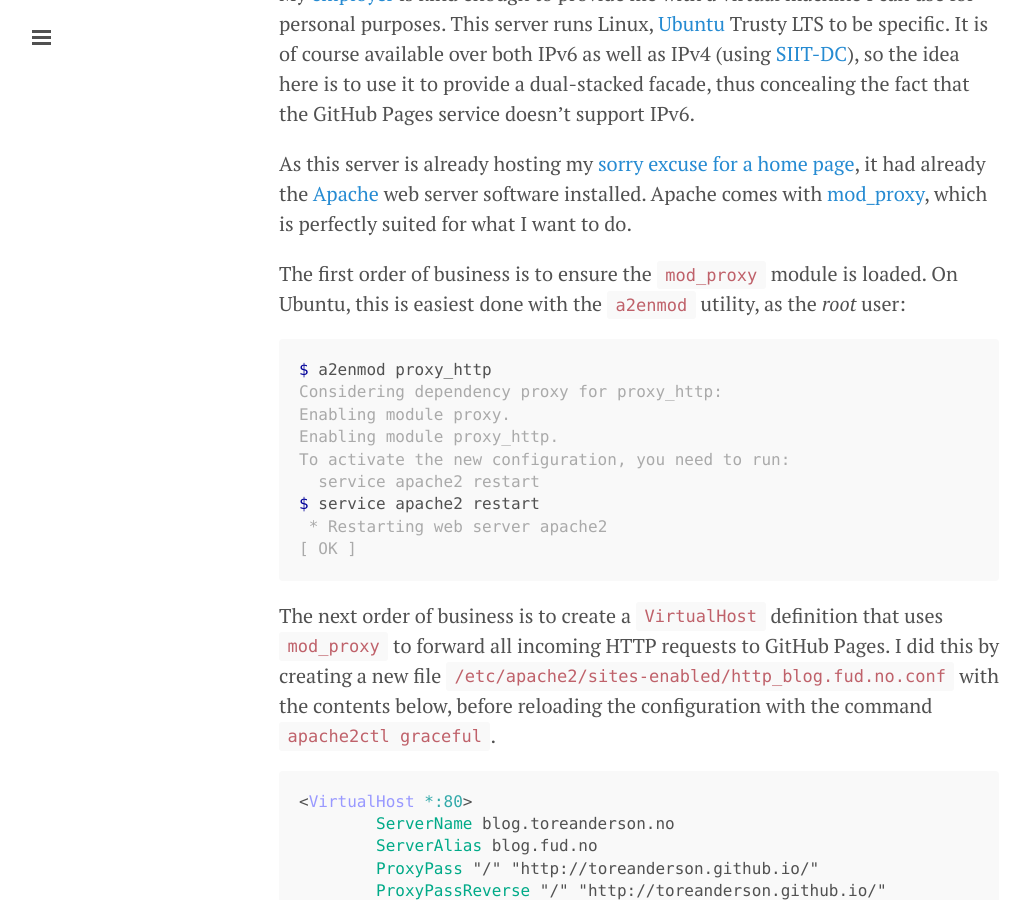
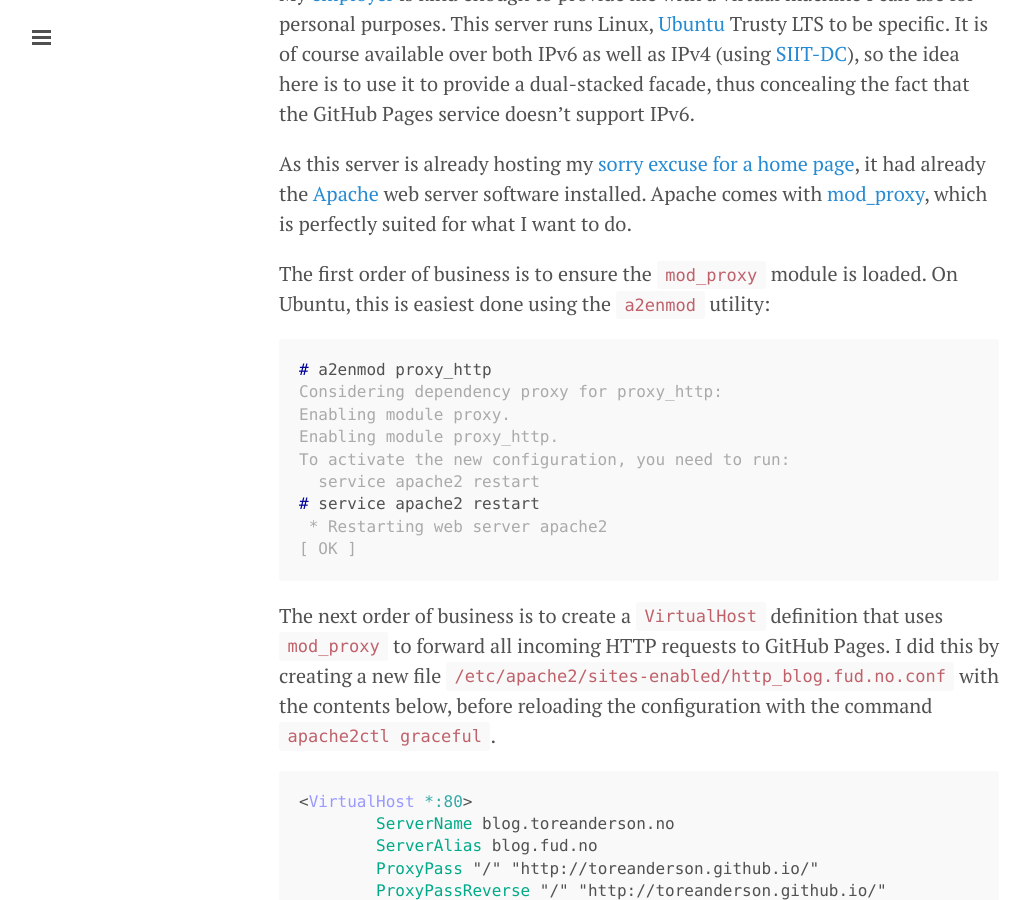
Before and after one commit to toreanderson/toreanderson.github.io, a Jekyll site: the page built from _posts/2015-09-07-working-around-github-pages-and-astlys-missing-ipv6-support-using-apache-mod_proxy.markdown, in a window 1280 px wide and 900 px high, scrolled down 1044 px. Shown: the whole window, without its empty margins (1-1030 px from the left). Built offline with Jekyll 4.4.1, drawn with Linux system fonts in a browser that asks for light colours; Markdown is read by kramdown in place of the engine named in the settings.

Commit message:
wonder if console highlight shows correct syntax for root PS1

`````diff
--- a/_posts/2015-09-07-working-around-github-pages-and-astlys-missing-ipv6-support-using-apache-mod_proxy.markdown
+++ b/_posts/2015-09-07-working-around-github-pages-and-astlys-missing-ipv6-support-using-apache-mod_proxy.markdown
@@ -46,17 +46,17 @@ with [mod_proxy](https://httpd.apache.org/docs/current/mod/mod_proxy.html),
 which is perfectly suited for what I want to do.
 
 The first order of business is to ensure the `mod_proxy` module is loaded. On
-Ubuntu, this is easiest done with the `a2enmod` utility, as the *root* user:
+Ubuntu, this is easiest done using the `a2enmod` utility:
 
 ````console
-$ a2enmod proxy_http
+# a2enmod proxy_http
 Considering dependency proxy for proxy_http:
 Enabling module proxy.
 Enabling module proxy_http.
 To activate the new configuration, you need to run:
   service apache2 restart
-$ service apache2 restart
- * Restarting web server apache2                                         [ OK ]
+# service apache2 restart
+ * Restarting web server apache2                                       [ OK ]
 ````
 
 The next order of business is to create a `VirtualHost` definition that uses
`````
